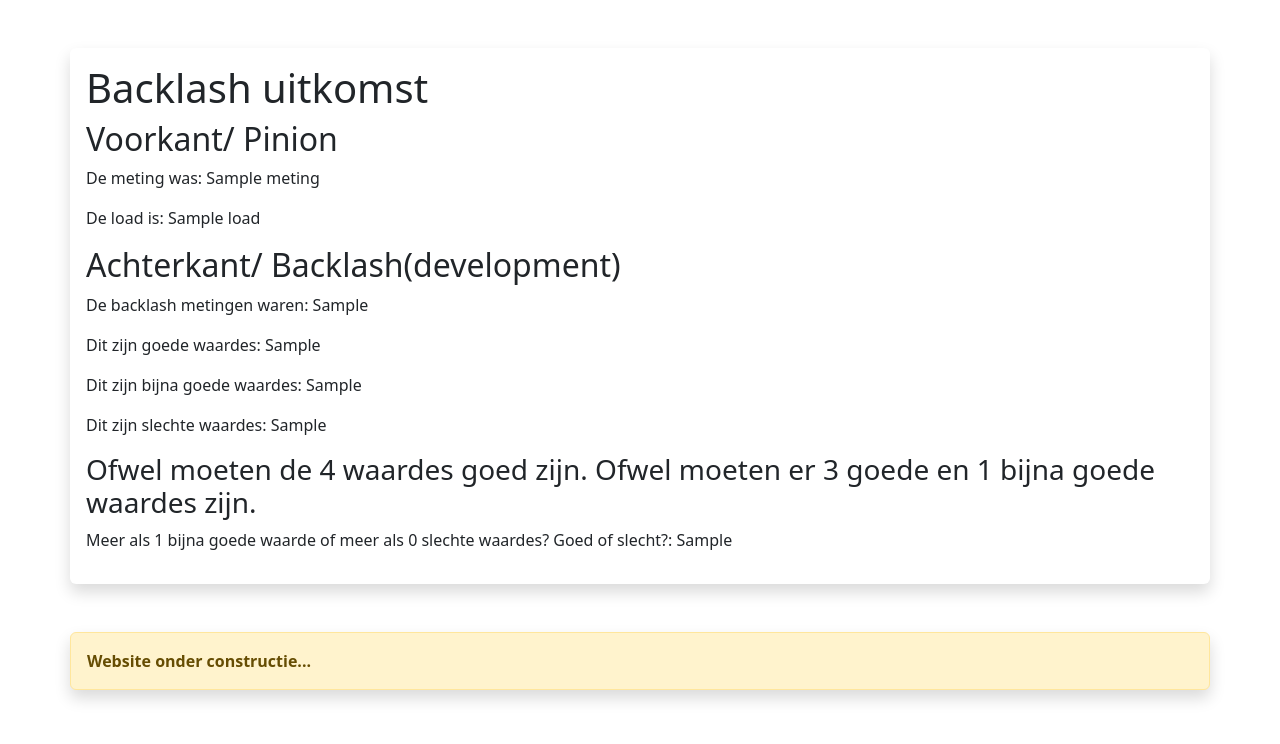
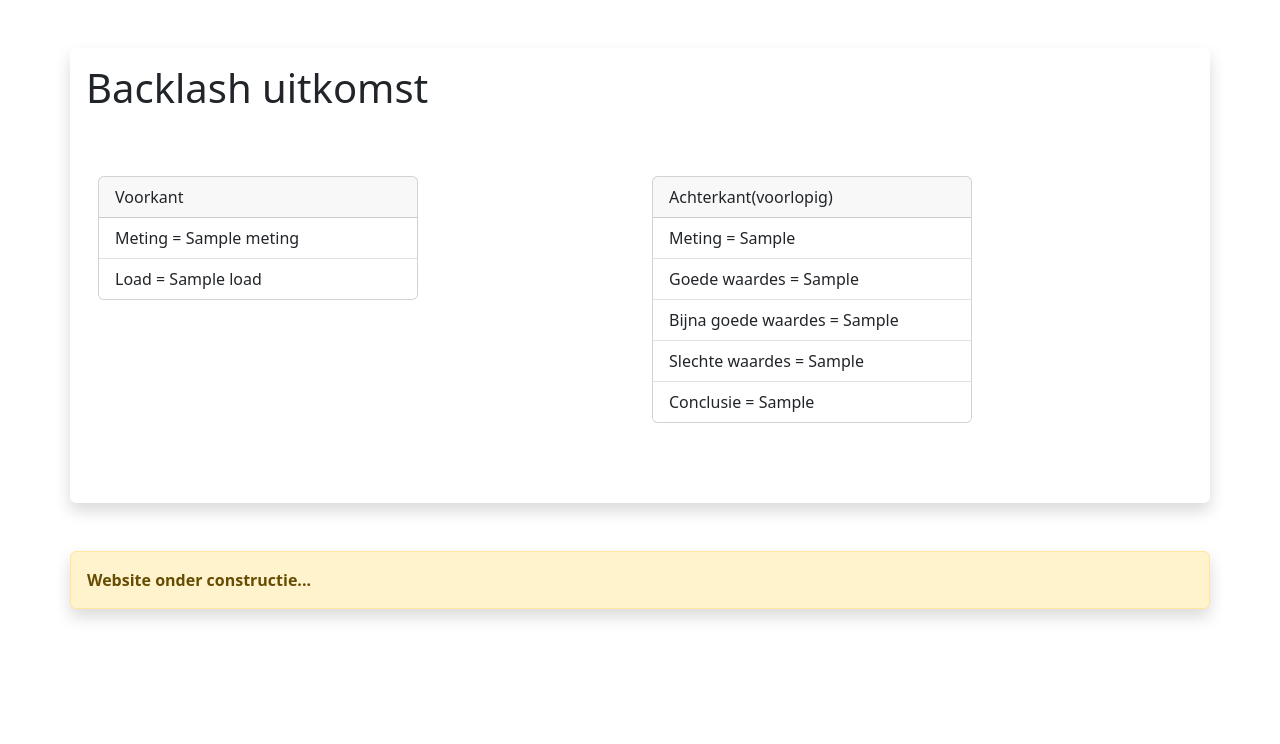
Before and after one commit to grishian/grishian, a Flask app: template app/templates/backlash/backlash_solution.html in a window 1280 px wide. Shown: the part 56-800 px from the top of the page. Run offline with Flask 3, Linux system fonts and the light colour scheme; the template is opened without the code that fills it: most values are stand-ins (such as "Sample title", 1, 10 or a date in 2020).

Commit message:
Klein beetje mooier gemaakt, want zit met vragen

```diff
--- a/app/templates/backlash/backlash_solution.html
+++ b/app/templates/backlash/backlash_solution.html
@@ -5,18 +5,38 @@
 
 <h1>Backlash uitkomst</h1>
 
-<h2>Voorkant/ Pinion</h2>
-<p>De meting was: {{meting}}</p>
-<p>De load is: {{load}}</p>
+<div class="container">
 
-<h2>Achterkant/ Backlash(development)</h2>
-<p>De backlash metingen waren: {{backlash_values}}</p>
-<p>Dit zijn goede waardes: {{good_values}}</p>
-<p>Dit zijn bijna goede waardes: {{medium_values}}</p>
-<p>Dit zijn slechte waardes: {{bad_values}}</p>
+    <div class="row my-5">
+        <div class="col my-3">
+            <div class="card" style="width: 20rem;">
+                <div class="card-header">
+                    Voorkant
+                </div>
+                <ul class="list-group list-group-flush">
+                    <li class="list-group-item">Meting = {{meting}}</li>
+                    <li class="list-group-item">Load = {{load}}</li>
+                </ul>
+            </div>
 
-<h3>Ofwel moeten de 4 waardes goed zijn. Ofwel moeten er 3 goede en 1 bijna goede waardes zijn.</h3>
-<p>Meer als 1 bijna goede waarde of meer als 0 slechte waardes? Goed of slecht?: {{solution_backlash}}</p>
+        </div>
+        <div class="col my-3">
+            <div class="card" style="width: 20rem;">
+                <div class="card-header">
+                    Achterkant(voorlopig)
+                </div>
+                <ul class="list-group list-group-flush">
+                    <li class="list-group-item">Meting = {{backlash_values}}</li>
+                    <li class="list-group-item">Goede waardes = {{good_values}}</li>
+                    <li class="list-group-item">Bijna goede waardes = {{medium_values}}</li>
+                    <li class="list-group-item">Slechte waardes = {{bad_values}}</li>
+                    <li class="list-group-item">Conclusie = {{solution_backlash}}</li>
+                </ul>
+            </div>
+
+        </div>
+    </div>
+</div>
 
 
 {% endblock %}
```
Also changed, not shown: app/bp_backlash/views_backlash.py (+16 -4 lines).
